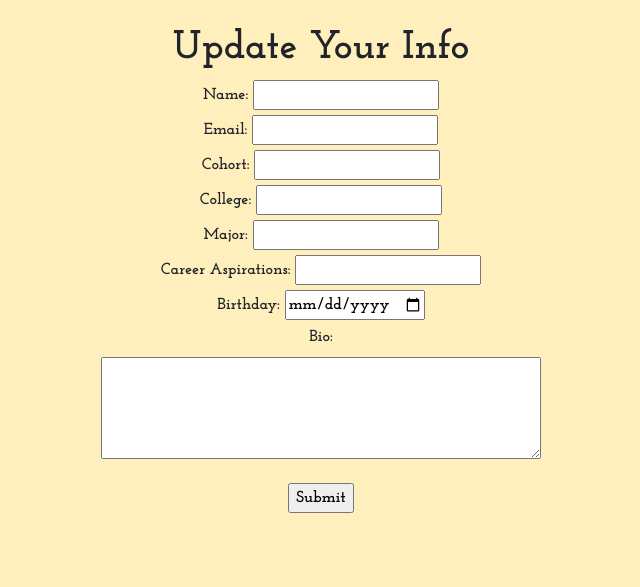
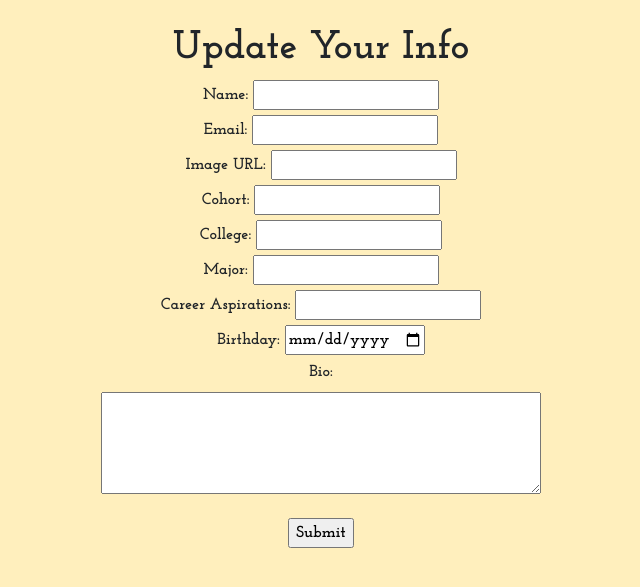
Before and after one commit to ravenclaw1999/AlumNet, a Flask app: page /update-info in a window 1280 px wide. Shown: the part 76-663 px from the top of the page, without its empty margins (319-959 px from the left). Run offline with Flask 2, Linux system fonts and the light colour scheme; the visitor is signed in with stand-in values (Sample User, id 1); some libraries are stand-ins or nearby versions.

Commit message:
Fixed profile image

```diff
--- a/app.py
+++ b/app.py
@@ -88,6 +88,10 @@ def updateInfo():
     else:
         name = request.form["name"]
         email = request.form["email"]
+        if request.form["image_url"] == "":
+            image_url = "https://media-exp1.licdn.com/dms/image/C4E0BAQE6lQtEKdA5dw/company-logo_200_200/0?e=2159024400&v=beta&t=UeYB5MUD2arx7SRkE4rd9FU-2dMIJAq83Ne8RonjrwE"
+        else:
+            image_url = request.form["image_url"]
         bio = request.form["bio"]
         birthday = request.form["birthday"]
         college = request.form["college"]
@@ -97,7 +101,7 @@ def updateInfo():
         update = users.update_many(
             {"username": username},
             {
-                "$set": {"name": name, "email": email, "bio": bio, "birthday": birthday, "cohort": cohort, "college": college, "major": major, "intended_career": intended_career}
+                "$set": {"name": name, "email": email, "bio": bio, "birthday": birthday, "cohort": cohort, "college": college, "major": major, "intended_career": intended_career, "image_url": image_url}
             })
         return "Your info has been updated, " + session["name"] + ". Go to <a href='/bio'>bio</a> to see new updates."
 
--- a/templates/bio.html
+++ b/templates/bio.html
@@ -30,14 +30,13 @@
 	<br />
     <div class="row">
         <label for="image" class="col-sm-6">
-        <input type="file" name="image" id="image" style="display:none;"/>
-        <img class="bio-pic" src="https://images.unsplash.com/photo-1567538737566-184fdf777891?ixlib=rb-1.2.1&auto=format&fit=crop&w=675&q=80" width="200" style="
+        <!-- <input type="file" name="image" id="image" style="display:none;"/> -->
+        <img class="bio-pic" src="{{ user.image_url }}" width="200" style="
             border: 1px solid #ddd;
             border-radius: 4px;
             padding: 5px;
             width: 150px;"/>
             <br /><br />
-        <p>Click on the image to add a profile picture.</p>
         </label>
         <div class="col-sm-4" style="border: 5px solid #ddd;">
             <br>
--- a/templates/updateInfo.html
+++ b/templates/updateInfo.html
@@ -37,6 +37,8 @@
                 <input type="text" id="name" name="name"><br>
             <label for="email">Email:</label>
                 <input type="text" id="email" name="email"><br>
+            <label for="image">Image URL:</label>
+                <input type="text" id="image_url" name="image_url"><br>
             <label for="cohort">Cohort:</label>
                 <input type="text" id="cohort" name="cohort"><br>
             <label for="college">College:</label>
```
Also changed, not shown: model.py (+15 -0 lines).
